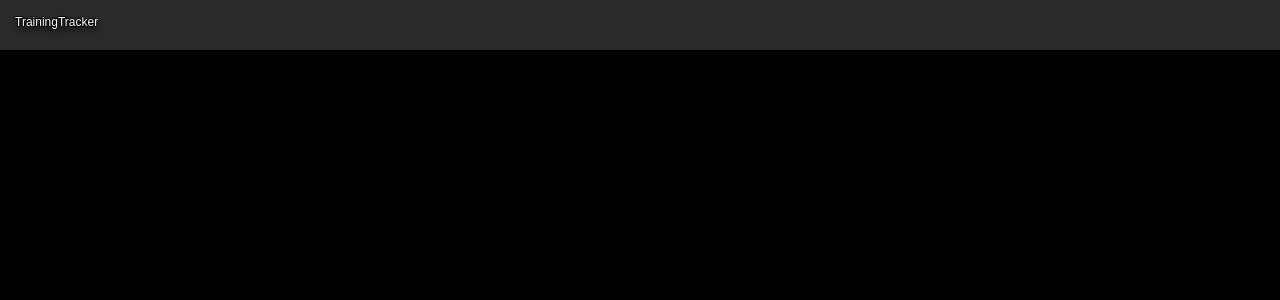
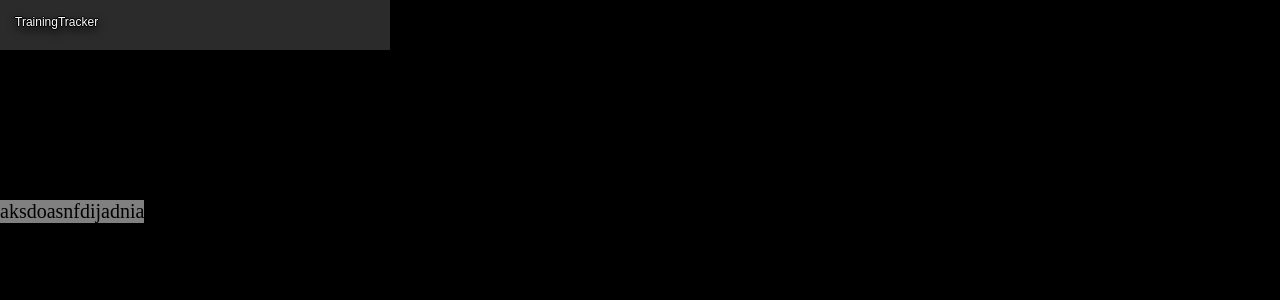
Before and after one commit to HaCK3R322/TrainingTracker-frontend, a React (Create React App) app: page /training/1 in a window 1280 px wide. Shown: the top 300 px of the page. Built offline with nearby package versions, Linux system fonts and the light colour scheme; no server answers.

Commit message:
Постепенно приближаюсь к разгадке с этими вашими layoutами...

```diff
--- a/src/App.tsx
+++ b/src/App.tsx
@@ -23,11 +23,11 @@ const App: React.FC = () => {
     }, [])
 
     return (
-        <div className="App" id='App'>
+        <div className="App" id='App' style={{position: "absolute", width: '100%', height: '100%'}}>
             <AnimatePresence mode={"sync"}>
                 <Routes location={location} key={location.pathname}>
                     <Route index element={<MainPage trainings={trainings}/>} />
-                    <Route path={"/training/:trainingId"} element={<TrainingPage/>}/>
+                    <Route index path={"/training/:trainingId"} element={<TrainingPage/>}/>
                 </Routes>
             </AnimatePresence>
         </div>
--- a/src/components/MainPage.tsx
+++ b/src/components/MainPage.tsx
@@ -26,14 +26,21 @@ const MainPage: React.FC<MainPageProps> = (props) => {
 
     return (
         <motion.div
+            layoutId={"someshit"}
+
             initial={{x: -window.innerWidth}}
             animate={{x: 0}}
             exit={{x: -window.innerWidth}}
-            transition={{ duration: 0.3, ease: 'easeInOut' }}
+            transition={{ duration: 0.3}}
 
             key={'MainPage-content'}
-
-            style={{height: '100%'}}
+        >
+            <div style={{
+                position: 'relative',
+                width: 390 + 'px',
+                height: 844 + 'px'
+            }}
+                 key="MainPage-Wrapper"
             >
                 <Header key={'Header'}/>
 
@@ -42,6 +49,7 @@ const MainPage: React.FC<MainPageProps> = (props) => {
                 <button key={'add-button'} style={newTrainingButtonStyle} onClick={addTrainingMock}>
                     +
                 </button>
+            </div>
         </motion.div>
     );
 }
--- a/src/components/TrainingPage.tsx
+++ b/src/components/TrainingPage.tsx
@@ -10,27 +10,33 @@ import {motion} from "framer-motion";
 import {fetchGetAllExercisesByTrainingId} from "../api/Exercises";
 import training from "../api/entities/Training";
 
-const Somediv = styled.div`
-  font-size: xx-large;
-  position: absolute;
-  top: 500px;
-`
 
 const TrainingPage = () => {
     let {trainingId} = useParams();
 
     return (
         <motion.div
+            layoutId={"otherShit"}
+
             initial={{x: window.innerWidth}}
             animate={{x: 0}}
             exit={{x: window.innerWidth}}
-            transition={{ duration: 0.3, ease: 'easeInOut' }}
+            transition={{ duration: 0.3}}
+
+            key={'TrainingPage-content'}
         >
-            <Header/>
-            <div style={someDivStyle}>
-                {/*{exercises.map(exercise => (*/}
-                {/*    exercise.name*/}
-                {/*))}*/}
+            <div style={{
+                position: 'relative',
+                width: 390 + 'px',
+                height: 844 + 'px'
+            }}
+                 key="TrainingPage-Wrapper"
+            >
+                <Header key={'TrainingPage-header'}/>
+
+                <div style={someDivStyle}>
+                    aksdoasnfdijadnia
+                </div>
             </div>
         </motion.div>
     );
@@ -40,7 +46,7 @@ const someDivStyle: CSSProperties = {
     fontSize: '20px',
     position: 'absolute',
     top: '200px',
-    backgroundColor: 'red'
+    backgroundColor: 'gray'
 }
 
 export default TrainingPage;
--- a/src/components/TrainingsButtonsComposer.tsx
+++ b/src/components/TrainingsButtonsComposer.tsx
@@ -63,7 +63,7 @@ const TrainingsButtonsComposerStyle: CSSProperties = {
 
     overflow: 'scroll',
 
-    backgroundColor: 'green'
+    backgroundColor: 'black'
 }
 
 export interface TrainingButtonProps {
```
Lines whose indentation alone changed are shown as unchanged.
